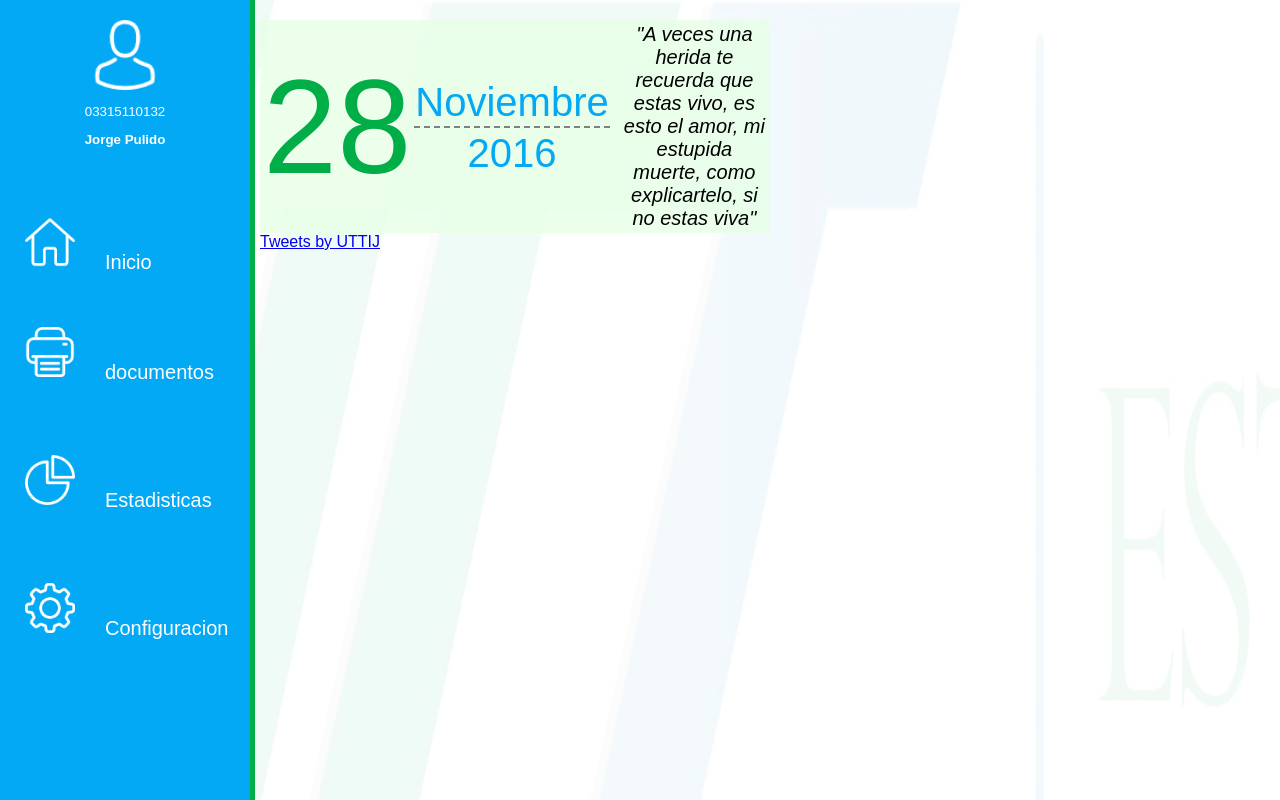
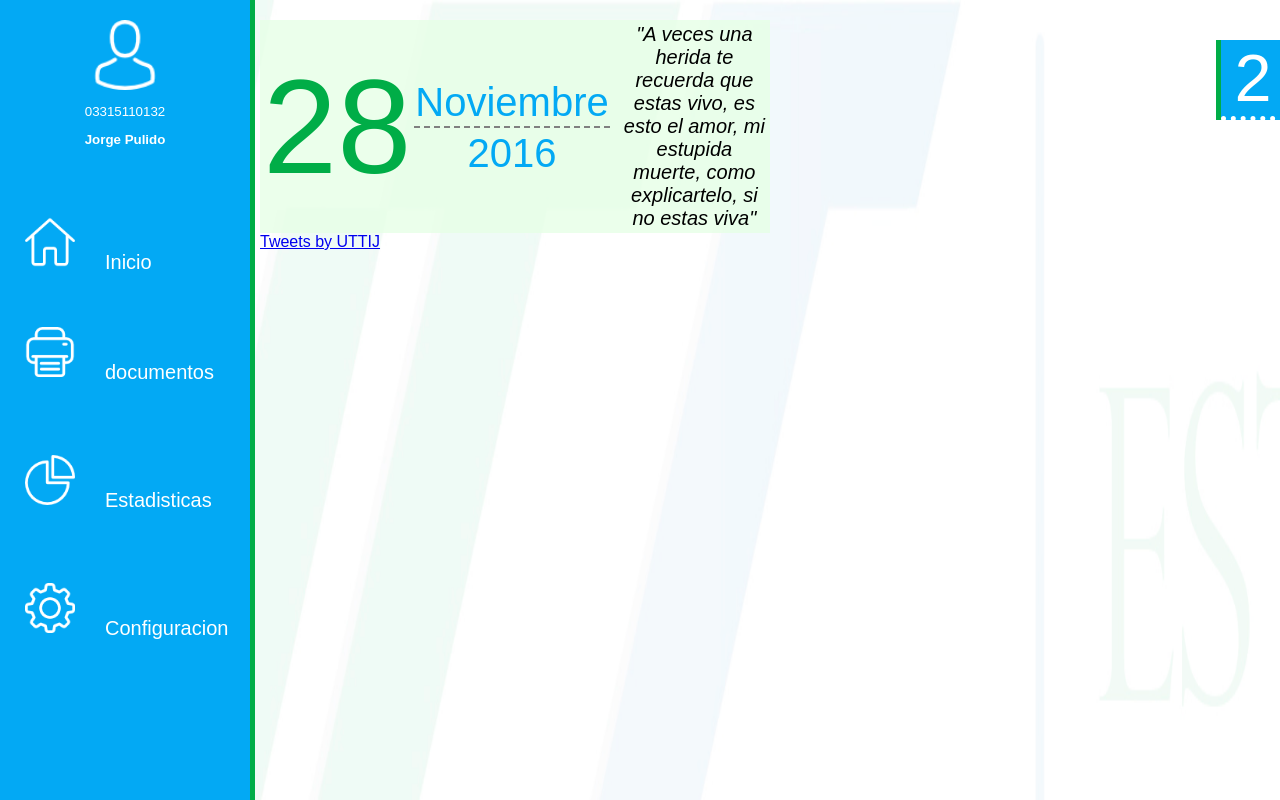
Before and after one commit to RowerPulido/Estadias, a PHP site: page / in a window 1280 px wide. Run offline with PHP 8.4, Linux system fonts and the light colour scheme.

Commit message:
cambios para las notificaciones

```diff
--- a/css/styles.css
+++ b/css/styles.css
@@ -438,6 +438,40 @@ background-color: #F44336;
 	right: 10%;
 	top:60%;
 }
+
+div#notificacion{
+	position: fixed;
+	top:5%;
+	left: 95%;
+	background-color: #03A9F4;
+	color: white;
+	font-size: 15pt;
+	width: 5%;
+	height: 60pt;
+	border-left: solid #00AD47 5px;
+	vertical-align:middle;
+	overflow: hidden;
+	-webkit-transition:height 1s ,width 1s , left 1s;
+}
+#divNumNot{
+	position: relative;
+	width: 100%;
+	font-size: 50pt;
+		text-align: center;
+	border-bottom:dotted 5px white;
+}
+div#notificacion:hover{
+	cursor:pointer;
+	width: 25%;
+	left: 75%;
+	height: auto;
+	max-height: 80%;
+
+}
+.notis{
+	border-bottom: 3px double whites;
+	padding: 5px 2px 5px 10px;
+}
 /*NO TOCAR*/
 
 @media only screen and (max-width: 500px){
--- a/js/functions.js
+++ b/js/functions.js
@@ -25,10 +25,11 @@ var user=
 	'DOMOTICA',
 	'e-House'
 ]
-
+var typeofuser="tut";
 function initAlum(){
 	dashboard();
 	divTwitter();
+	createNotification();
 }
 function divTwitter(){
 	var cuerpo=document.getElementById('cuerpo');
@@ -38,9 +39,35 @@ function divTwitter(){
 }
 function createNotification(){
 	var body=document.getElementById('body');
-	var notificacion= createDiv('notificacion','sinClick');
-	body.appendChild(notificacion);
-	var divImagenNot= createDiv('imgNoti');
+	var nots=['se le informa que debe presentarse el dia de hoy conmigo a la hora de las 3:00pm','nada'];
+	if (document.getElementById('notificacion')) {
+		var not=document.getElementById('notificacion');
+		not.innerHTML='';
+	}
+		var notificacion= createDiv('notificacion','');
+		body.appendChild(notificacion);
+		var divNumNot= createDiv('divNumNot');
+		var numNotificaciones=nots.length;
+		divNumNot.innerHTML=numNotificaciones;
+		notificacion.appendChild(divNumNot);
+		notificacion.setAttribute('onClick','openNotificaciones()');
+
+		var divNots=createDiv('divNots');
+		for(var i=0; i<nots.length; i++){
+			var divnot=createDiv('not'+(i+1),'notis');
+			divnot.innerHTML=nots[i];
+			divNots.appendChild(divnot);
+		}
+		notificacion.appendChild(divNots);
+
+}
+
+function openNotificaciones(){
+
+	var notificacion=document.getElementById('notificacion');
+	notificacion.classList.toggle('opennotificaciones');
+
+
 }
 function verDocs(){
 
--- a/js/svg.js
+++ b/js/svg.js
@@ -30,3 +30,10 @@ function drawRectangle(svgParent,id,x,y,width,height,cssClass){
     r.setAttribute('class',cssClass);
     svgParent.appendChild(r);
 }
+
+function createSvg(parent,id){
+    var svg=document.createElementNS('http://www.w3.org/2000/svg','svg');
+    svg.setAttribute('id',id);
+    parent.appendChild(svg);
+    return svg;
+}
```
Also changed, not shown: images/template/notification.png (added).
